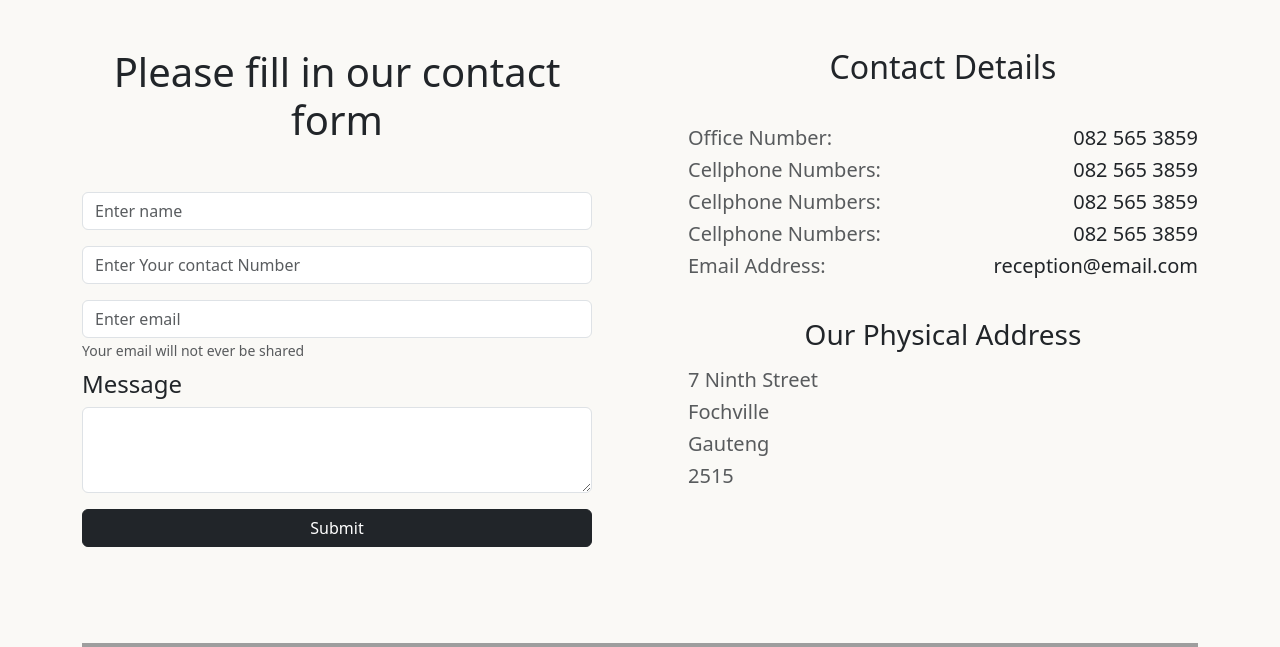
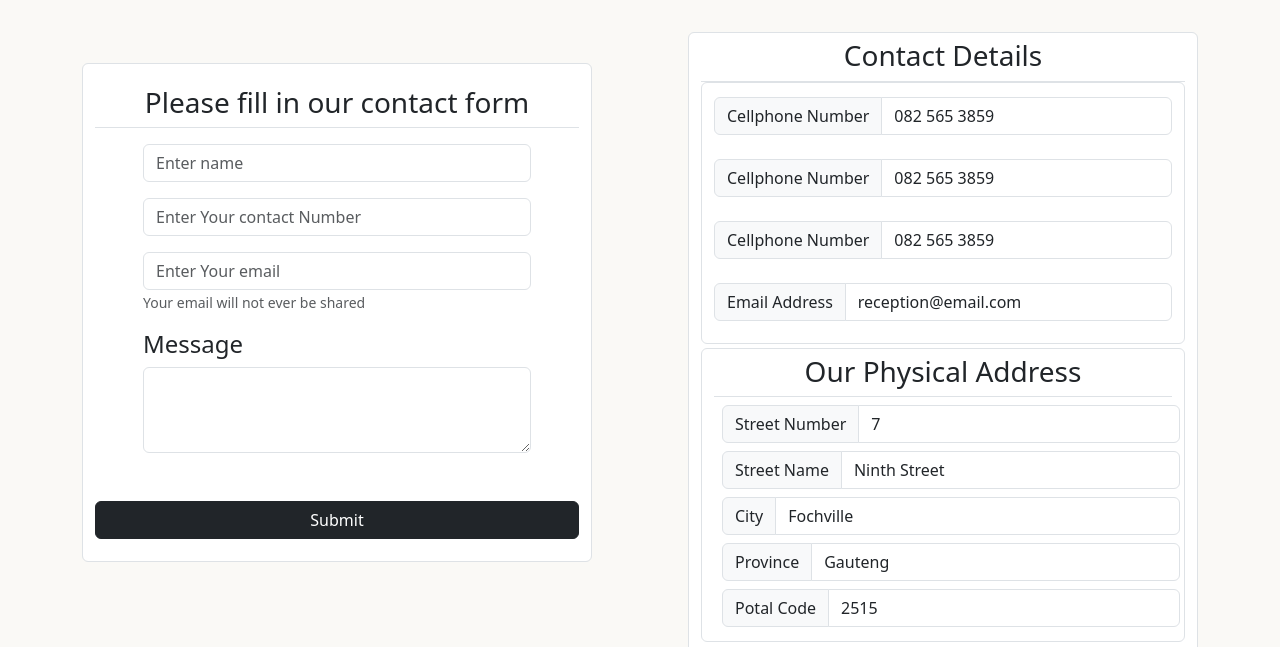
Before and after one commit to Manusbothma/ba_v3, a Django app: page /contact/ in a window 1280 px wide. Shown: the part 56-703 px from the top of the page. Run offline with Django 4.2, Linux system fonts and the light colour scheme; grey boxes are pictures that could not be loaded.

Commit message:
Changed contanct page UI

```diff
--- a/templates/pages/contact.html
+++ b/templates/pages/contact.html
@@ -3,68 +3,100 @@
 {% block title %}Contact{% endblock title %}
 {% block content %}
 
-<div class="container mt-5 mb-5">
+<div class="container mb-5">
     <div class="row">
-        <div class="col-md-6 pe-5 mb-5">
+        <div class="col-md-6 pe-5 mb-5 align-self-center">
+            <div class="form-control">
                 <form action="">
-                <div class=" mb-5 text-center "><h1>Please fill in our contact form</h1></div>
-                <div class="form-group mb-3 mt-4">
-
+                    <div class="text-center mt-3 border-bottom "><h3>Please fill in our contact form</h3></div>
+                    <div class="form-group mb-3 mt-3 ps-5 pe-5">
                         <input class="form-control" type="text" id="name" placeholder="Enter name">
                     </div>
-                <div class="form-group mb-3">
+                    <div class="form-group mb-3 ps-5 pe-5">
 
                         <input class="form-control" type="text" id="number" placeholder="Enter Your contact Number">
                     </div>
-                <div class="form-group mb-2">
+                    <div class="form-group mb-3 ps-5 pe-5">
 
-                    <input class="form-control form-control" type="email" id="email" placeholder="Enter email">
+                        <input class="form-control form-control" type="email" id="email" placeholder="Enter Your email">
                         <small class="form-text text-muted">Your email will not ever be shared</small>
                     </div>
-                <div class="form-group">
+                    <div class="form-group ps-5 pe-5">
                         <label for="message"><h4>Message</h4></label>
                         <textarea class="form-control" id="message" rows="3"></textarea>
                     </div>
-                <div class="d-grid gap-2 mt-3">
+                    <div class="d-grid gap-2 mt-5 mb-3">
                         <button class="btn btn-dark" type="submit">Submit</button>
-
                     </div>
                 </form>
+            </div>
 
         </div>
         <div class="col-md-6 ps-5">
             <div class="row">
-                <div class="col text-center">
-                    <h2>Contact Details</h2>
-                </div>
+
             </div>
             <div class="row mt-3">
-                <div class="my-3 col-6 text-muted">
-                <h5>Office Number:   </h5>
-                <h5>Cellphone Numbers:</h5>
-                <h5>Cellphone Numbers:</h5>
-                <h5>Cellphone Numbers:</h5>
-                <h5>Email Address: </h5>
+                <div class="my-3 col">
+
+                <div class="form-control">
+                    <div class="col text-center border-bottom">
+                        <h3>Contact Details</h3>
+                    </div>
+                    <div class="form-control">
+                        <div class="input-group mb-2 py-2">
+                            <span class="input-group-text" id="inputGroup-sizing-default">Cellphone Number</span>
+                            <input value="082 565 3859" type="text" class="form-control" aria-label="Sizing example input" aria-describedby="inputGroup-sizing-default">
+                        </div>
+                        <div class="input-group mb-2 py-2">
+                            <span class="input-group-text" id="inputGroup-sizing-default">Cellphone Number</span>
+                            <input value="082 565 3859" type="text" class="form-control" aria-label="Sizing example input" aria-describedby="inputGroup-sizing-default">
+                        </div>
+                        <div class="input-group mb-2 py-2">
+                            <span class="input-group-text" id="inputGroup-sizing-default">Cellphone Number</span>
+                            <input value="082 565 3859" type="text" class="form-control" aria-label="Sizing example input" aria-describedby="inputGroup-sizing-default">
+                        </div>
+                        <div class="input-group mb-2 py-2">
+                            <span class="input-group-text" id="inputGroup-sizing-default">Email Address</span>
+                            <input value="reception@email.com" type="text" class="form-control" aria-label="Sizing example input" aria-describedby="inputGroup-sizing-default">
+                        </div>
+
+
 
                     </div>
-                <div class="my-3 text-end col-6">
-                <h5>082 565 3859</h5>
-                <h5>082 565 3859</h5>
-                <h5>082 565 3859</h5>
-                <h5>082 565 3859</h5>
-                <h5>reception@email.com</h5>
+                    <div class="form-control mt-1 mb-2">
+                        <div class="col text-center mb-2 border-bottom">
+                            <h3>Our Physical Address</h3>
+                        </div>
+                        <div class="input-group m-2">
+                            <span class="input-group-text" id="inputGroup-sizing-default">Street Number</span>
+                            <input value="7" type="text" class="form-control" aria-label="Sizing example input" aria-describedby="inputGroup-sizing-default">
+                        </div>
+                        <div class="input-group m-2">
+                            <span class="input-group-text" id="inputGroup-sizing-default">Street Name</span>
+                            <input value="Ninth Street" type="text" class="form-control" aria-label="Sizing example input" aria-describedby="inputGroup-sizing-default">
+                        </div>
+                        <div class="input-group m-2">
+                            <span class="input-group-text" id="inputGroup-sizing-default">City</span>
+                            <input value="Fochville" type="text" class="form-control" aria-label="Sizing example input" aria-describedby="inputGroup-sizing-default">
+                        </div>
+                        <div class="input-group m-2">
+                            <span class="input-group-text" id="inputGroup-sizing-default">Province</span>
+                            <input value="Gauteng" type="text" class="form-control" aria-label="Sizing example input" aria-describedby="inputGroup-sizing-default">
+                        </div>
+                        <div class="input-group m-2">
+                            <span class="input-group-text" id="inputGroup-sizing-default">Potal Code</span>
+                            <input value="2515" type="text" class="form-control" aria-label="Sizing example input" aria-describedby="inputGroup-sizing-default">
+                        </div>
 
                     </div>
 
 
-                <h3 class="text-center mt-3 mb-3">Our Physical Address</h3>
 
-                <div class="container text-muted">
-                <h5>7 Ninth Street</h5>
-                <h5>Fochville</h5>
-                <h5>Gauteng</h5>
-                <h5>2515</h5>
 
+                </div>
+
+            </div>
             </div>
 
         </div>
@@ -72,11 +104,9 @@
     </div>
 
 </div>
+<div class="container mb-5 ">
 
-</div>
-<div class="container mt-5">
-
-    <div class="col align-self-end">
+    <div class="col align-self-end pb-5">
         <iframe src="https://www.google.com/maps/embed?pb=!1m18!1m12!1m3!1d14283.92463144626!2d27.48467132037533!3d-26.488551526752982!2m3!1f0!2f0!3f0!3m2!1i1024!2i768!4f13.1!3m3!1m2!1s0x1e95cbd640d0c185%3A0x32ed58733f47ca38!2s7%209th%20St%2C%20Fochville%2C%202515!5e0!3m2!1sen!2sza!4v1692689761948!5m2!1sen!2sza" width="100%" height="200" style="border:0;" allowfullscreen="" loading="lazy" referrerpolicy="no-referrer-when-downgrade"></iframe>
     </div>
 </div>
```
Lines whose indentation alone changed are shown as unchanged.
